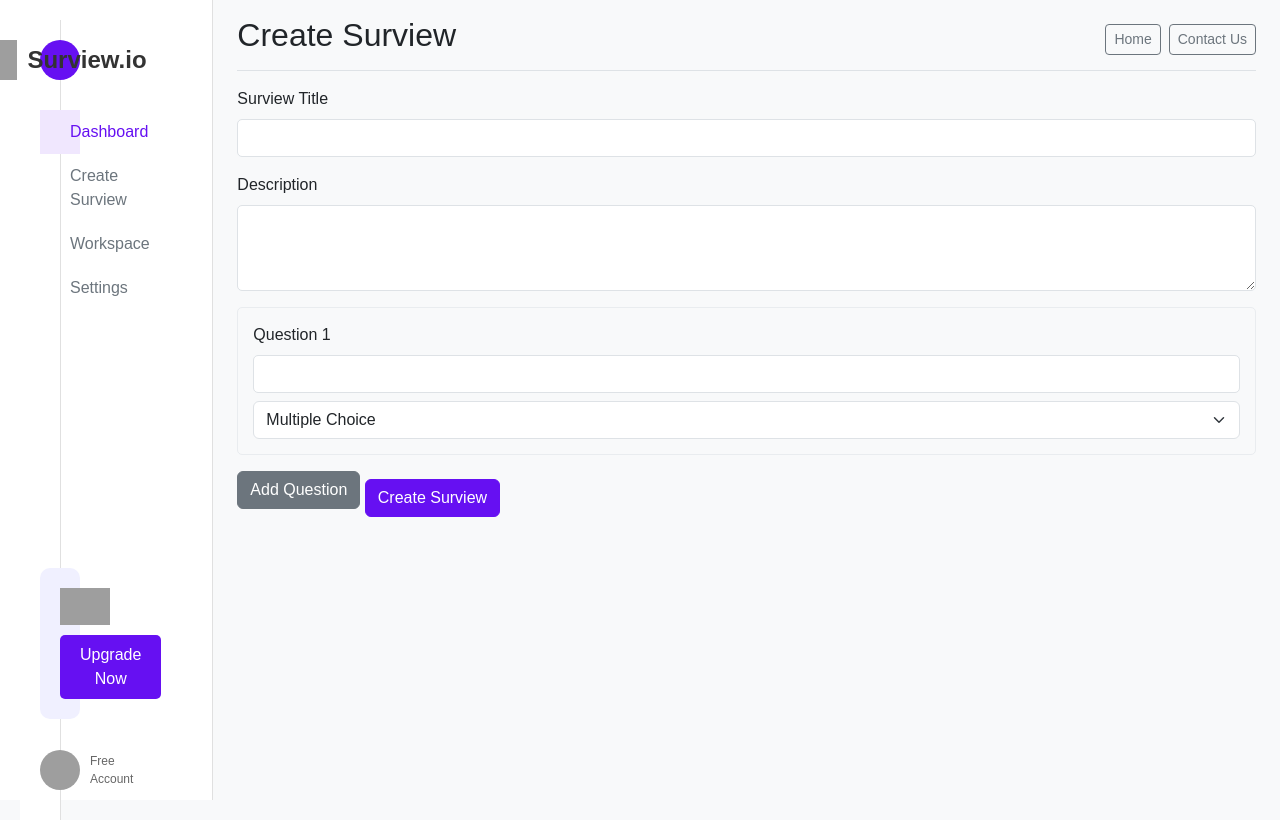
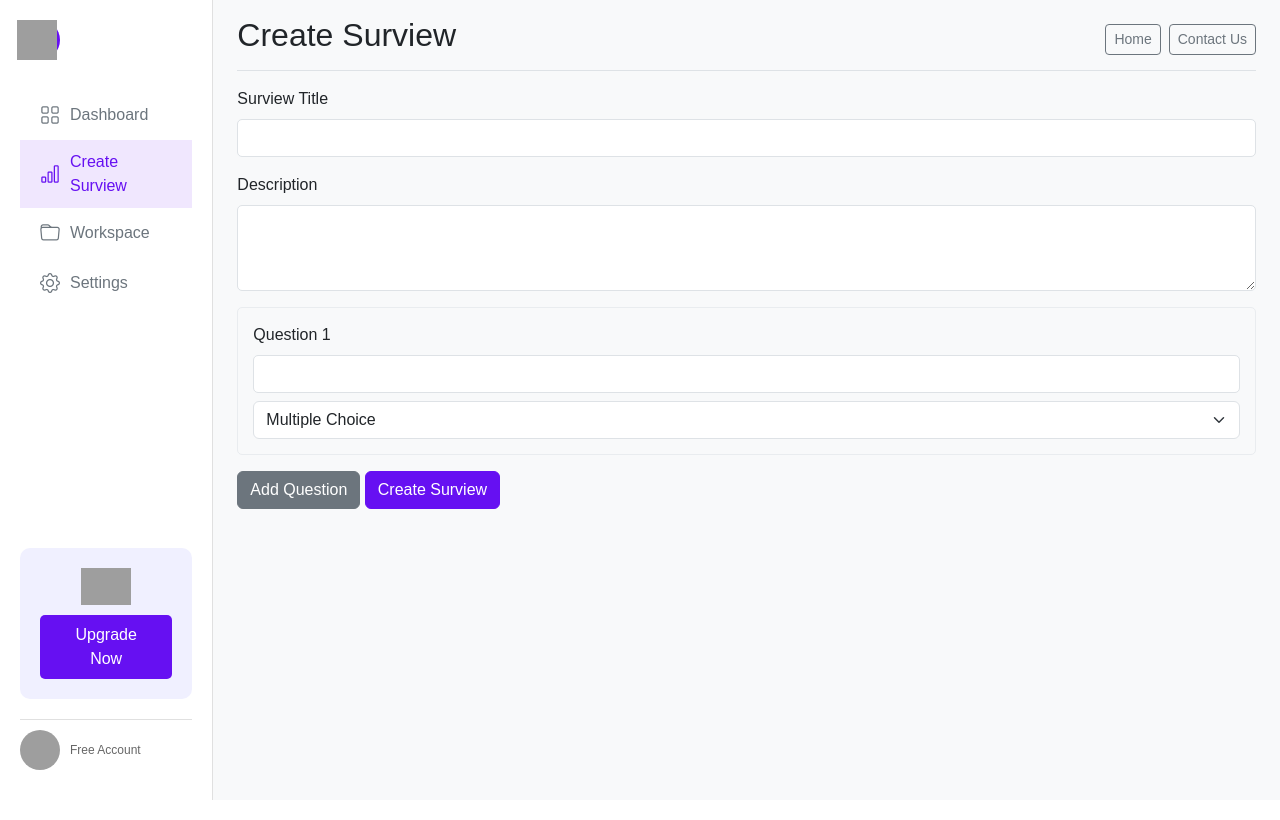
Before and after one commit to raghavendra7533/surview, a Flask app: page /create_surview in a window 1280 px wide. Run offline with Flask 3, Linux system fonts and the light colour scheme; the visitor is signed in with stand-in values (Sample User, id 1); some libraries are stand-ins or nearby versions; grey boxes are pictures that could not be loaded.

Commit message:
additions

```diff
--- a/app.py
+++ b/app.py
@@ -90,7 +90,13 @@ def login():
 @app.route('/homepage')
 @login_required
 def homepage():
-    return render_template('homepage.html', username=session['user'])
+    user_surviews = []
+    with open('surviews.json', 'r') as f:
+        surviews = json.load(f)
+    for surview in surviews:
+        if surview['creator'] == session['user']:
+            user_surviews.append(surview)
+    return render_template('homepage.html', username=session['user'], surviews=surviews, user_surviews=user_surviews)
 
 @app.route('/logout')
 def logout():
--- a/templates/create_surview.html
+++ b/templates/create_surview.html
@@ -3,21 +3,19 @@
 {% block content %}
 <head>
     <link rel="stylesheet" href="{{ url_for('static', filename='css/homepage.css') }}">
+    <link rel="stylesheet" href="{{ url_for('static', filename='css/index.css') }}">
 </head>
 <div class="container-fluid">
     <div class="row">
-        <!-- Sidebar (You can include this in your layout.html) -->
-        <nav class="col-md-3 col-lg-2 d-md-block sidebar">
         <nav class="col-md-3 col-lg-2 d-md-block sidebar">
             <div class="sidebar-content">
                 <div class="logo">
-                        <img src="{{ url_for('static', filename='images/surview_logo.png') }}" alt="Surview.io">
-                        <span>Surview.io</span>
+                    <img src="{{ url_for('static', filename='images/surview_logo.svg') }}" alt="Surview.io">
                 </div>
-                    <a href="#" class="nav-link active">
+                <a href="/homepage" class="nav-link">
                     <i class="bi bi-grid"></i> Dashboard
                 </a>
-                    <a href="{{ url_for('create_surview') }}" class="nav-link">
+                <a href="/create_surview" class="nav-link active">
                     <i class="bi bi-bar-chart"></i> Create Surview
                 </a>
                 <a href="#" class="nav-link">
@@ -39,8 +37,6 @@
                 </div>
             </div>
         </nav>
-        </nav>
-
         <!-- Main content -->
         <main class="col-md-9 ms-sm-auto col-lg-10 px-md-4">
             <div class="d-flex justify-content-between flex-wrap flex-md-nowrap align-items-center pt-3 pb-2 mb-3 border-bottom">
@@ -72,7 +68,7 @@
                     </div>
                 </div>
                 <button type="button" id="add-question" class="btn btn-secondary mb-3">Add Question</button>
-                <button type="submit" class="btn btn-primary">Create Surview</button>
+                <button type="submit" class="btn btn-primary mb-3">Create Surview</button>
             </form>
         </main>
     </div>
--- a/templates/index.html
+++ b/templates/index.html
@@ -6,8 +6,9 @@
         <div class="row g-0">
             <div class="col-md-6 form-section">
                 <div class="d-flex justify-content-between align-items-center mb-4">
-                    <div class="logo"></div>
-                    <h5 class="text-end mb-0">Surview.io</h5>
+                    <div class="logo">
+                        <img src="{{ url_for('static', filename='images/surview_logo.svg') }}" alt="Surview.io">
+                    </div>
                 </div>
                 <h2 class="mb-4">Sign Up</h2>
                 {% with messages = get_flashed_messages(with_categories=true) %}
--- a/templates/layout.html
+++ b/templates/layout.html
@@ -5,6 +5,7 @@
     <meta name="viewport" content="width=device-width, initial-scale=1.0">
     <title>Sign Up - Surview.io</title>
     <link href="https://cdn.jsdelivr.net/npm/bootstrap@5.3.0-alpha1/dist/css/bootstrap.min.css" rel="stylesheet">
+    <link rel="stylesheet" href="https://cdn.jsdelivr.net/npm/bootstrap-icons@1.7.2/font/bootstrap-icons.css">
     <link rel="stylesheet" href="../static/css/index.css">
     <link rel="stylesheet" href="../static/css/homepage.css">
 </head>
```
Also changed, not shown: templates/homepage.html (+5 -6 lines). Lines whose indentation alone changed are shown as unchanged.
